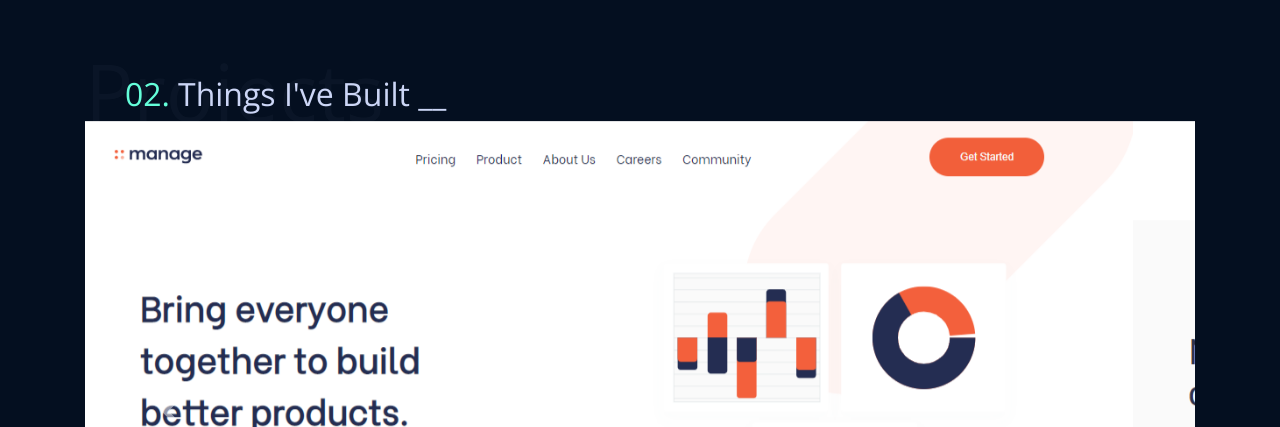
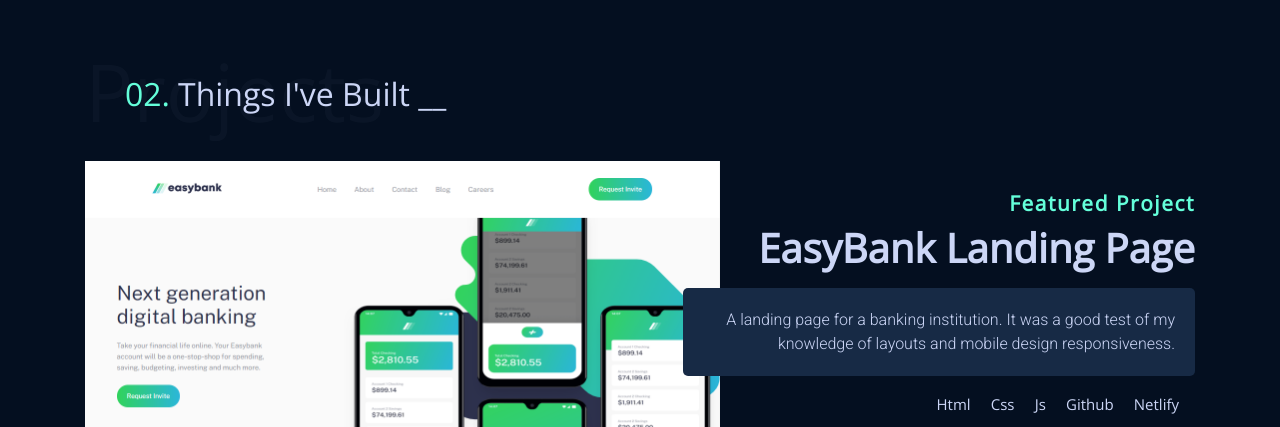
Before and after one commit to Babsbright/My-Portfolio, a plain HTML site: page index.html in a window 1280 px wide. Shown: the part 1870-2297 px from the top of the page. Drawn offline with nearby package versions, Linux system fonts and the light colour scheme.

Commit message:
Back to default settings

```diff
--- a/index.html
+++ b/index.html
@@ -265,7 +265,7 @@
       <section id="work" class="animate__animated animate__fadeInUp mt-5">
         <h1 class="main-heading"><span>02</span>Things I've Built&nbsp;__</h1>
 
-        <div id="carouselExampleIndicators" class="carousel slide" data-ride="carousel">
+        <!-- <div id="carouselExampleIndicators" class="carousel slide" data-ride="carousel">
           <ol class="carousel-indicators">
             <li data-target="#carouselExampleIndicators" data-slide-to="0" class="active"></li>
             <li data-target="#carouselExampleIndicators" data-slide-to="1"></li>
@@ -290,7 +290,7 @@
             <span class="carousel-control-next-icon" aria-hidden="true"></span>
             <span class="sr-only">Next</span>
           </a>
-        </div>
+        </div> -->
         <!--Featured Project 1-->
         <!-- <div class="project mt-5">
           <img src="./assets/easybank.PNG" class
```
